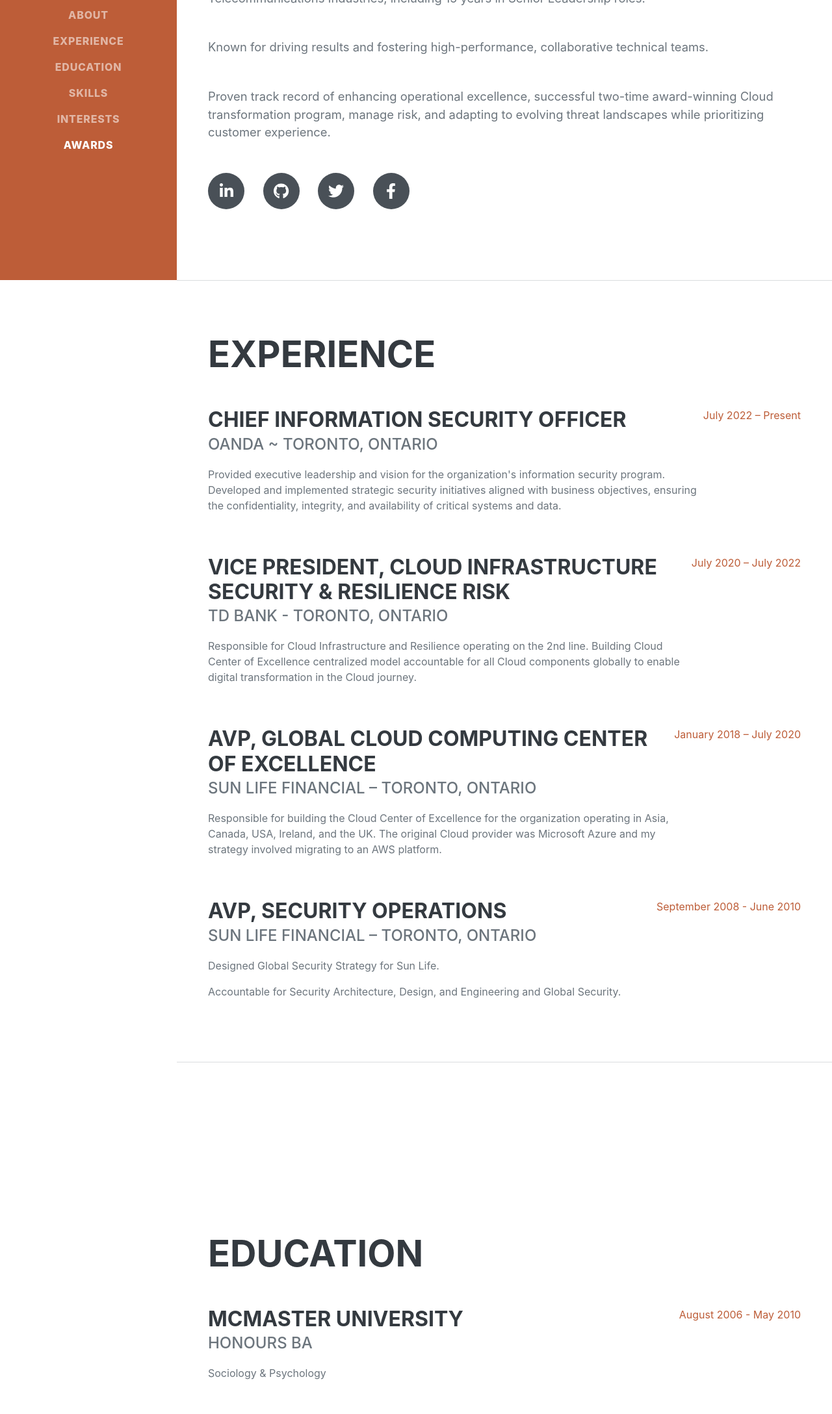
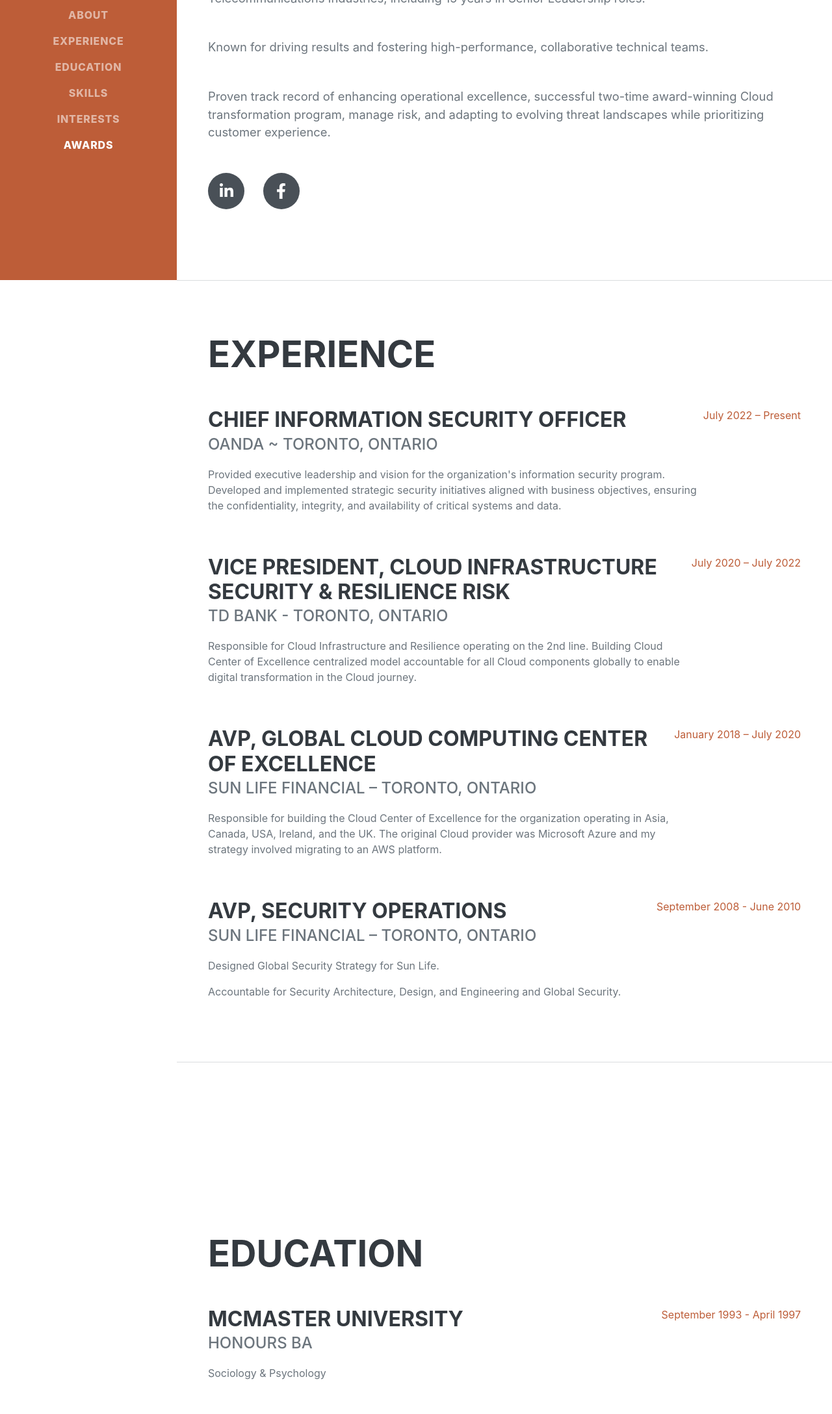
Before and after one commit to jstapley/resume-andrea, a plain HTML site: page index.html in a window 1280 px wide. Shown: the part 369-2545 px from the top of the page at 65% size. Drawn offline with nearby package versions, Linux system fonts and the light colour scheme; a web font is replaced by a local one.

Commit message:
Update index.html

```diff
--- a/index.html
+++ b/index.html
@@ -51,10 +51,8 @@
                         <p class="lead mb-5"> Known for driving results and fostering high-performance, collaborative technical teams.</p>
                         <p class="lead mb-5"> Proven track record of enhancing operational excellence, successful two-time award-winning Cloud transformation program, manage risk, and adapting to evolving threat landscapes while prioritizing customer experience.</p>
                     <div class="social-icons">
-                        <a class="social-icon" href="#!"><i class="fab fa-linkedin-in"></i></a>
-                        <a class="social-icon" href="#!"><i class="fab fa-github"></i></a>
-                        <a class="social-icon" href="#!"><i class="fab fa-twitter"></i></a>
-                        <a class="social-icon" href="#!"><i class="fab fa-facebook-f"></i></a>
+                        <a class="social-icon" href="https://www.linkedin.com/in/andrea-stapley-22bb69a/"><i class="fab fa-linkedin-in"></i></a>
+                        <a class="social-icon" href="https://www.facebook.com/profile.php?id=889050493"><i class="fab fa-facebook-f"></i></a>
                     </div>
                 </div>
             </section>
@@ -109,7 +107,7 @@
                             <div class="subheading mb-3">Honours BA</div>
                             <div>Sociology & Psychology</div>
                         </div>
-                        <div class="flex-shrink-0"><span class="text-primary">August 2006 - May 2010</span></div>
+                        <div class="flex-shrink-0"><span class="text-primary">September 1993 - April 1997 </span></div>
                     </div>
                 </div>
             </section>
```
